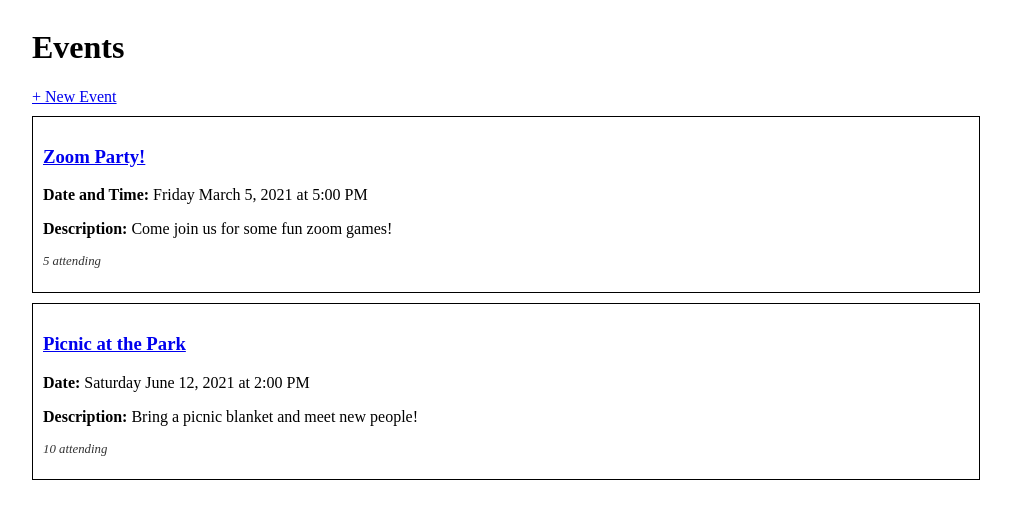
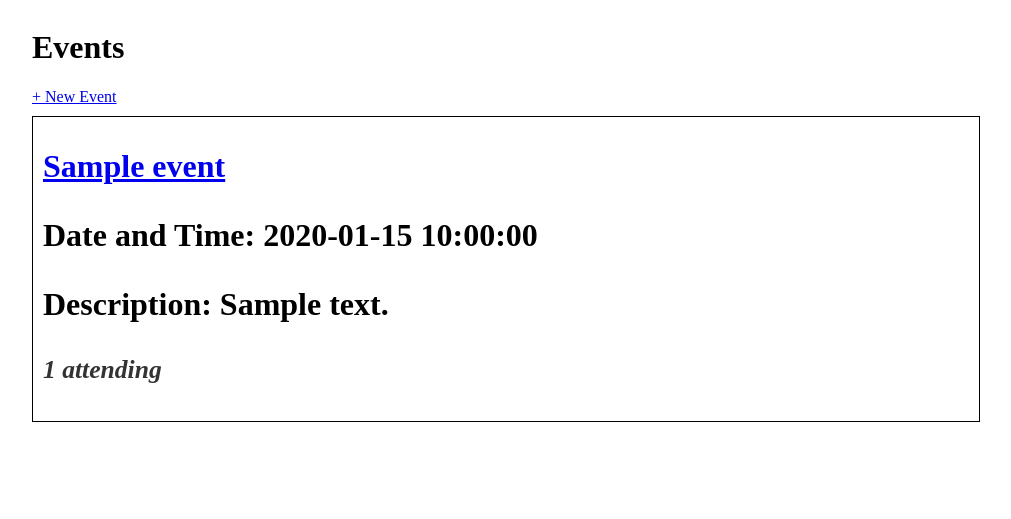
Before and after one commit to H-Jan/BEW-1.2-Events-HW, a Flask app: page / in a window 1280 px wide. Shown: the top 519 px of the page, without its empty margins (134-1145 px from the left). Run offline with Flask 2, Linux system fonts and the light colour scheme; tables that the repository leaves empty hold one stand-in row (values such as "Sample post").

Commit message:
Fixed index.html problems

```diff
--- a/events_app/templates/index.html
+++ b/events_app/templates/index.html
@@ -11,24 +11,20 @@
     out the hardcoded values)
 -->
 
+{% if events %}
+{% for event in events %}
 <div class="event-container">
-    <h3><a href="/event/1">Zoom Party!</a></h3>
-    <p><strong>Date and Time:</strong> Friday March 5, 2021 at 5:00 PM</p>
-    <p><strong>Description:</strong> Come join us for some fun zoom games!</p>
-    <p class="small-text">
-        5 attending
-    </p>
+    <h1><a href="/event/{{event.id}}"> {{ event.title }}</a><h1>
+        <p><strong>Date and Time: </strong>{{event.date_and_time}}</p>
+        <p><strong> Description: </strong>{{ event.description }} </p>
+        {% if event.guests %}
+        <p class="small-text">
+            {{ event.guests|length }} attending </p>
+        {% endif %}
 </div>
+{% endfor %}
 
-<div class="event-container">
-    <h3><a href="/event/2">Picnic at the Park</a></h3>
-    <p><strong>Date:</strong> Saturday June 12, 2021 at 2:00 PM</p>
-    <p><strong>Description:</strong> Bring a picnic blanket and meet new people!</p>
-    <p class="small-text">
-        10 attending
-    </p>
-</div>
-
+{% endif %}
 
 
 {% endblock %}
```
Also changed, not shown: events_app/database.db.
